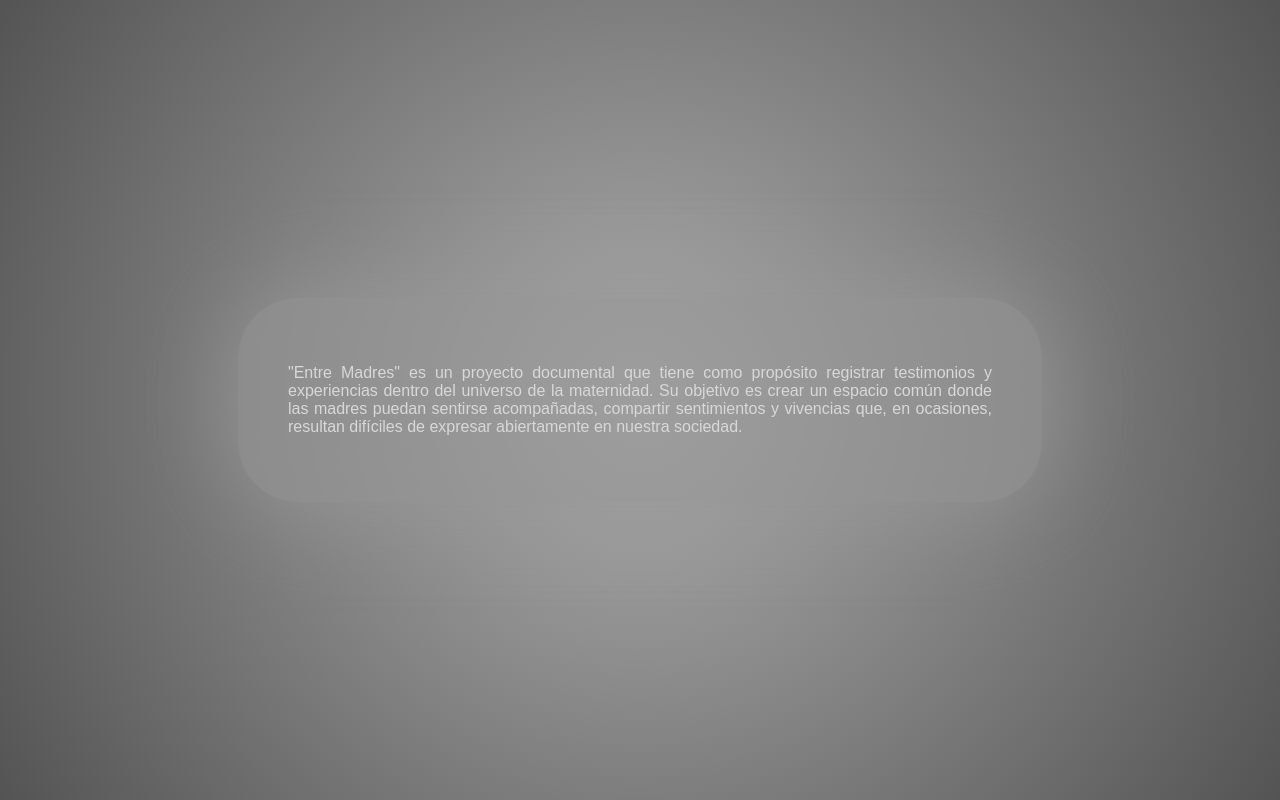
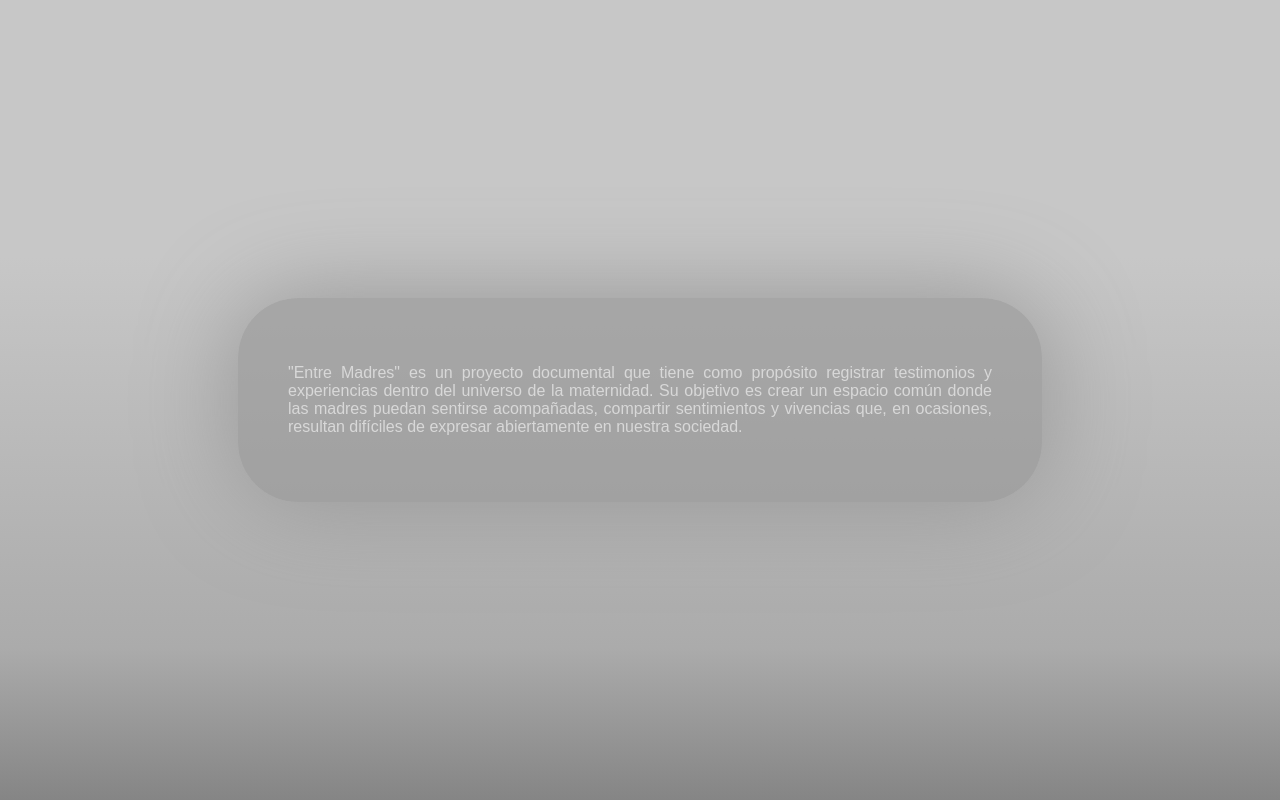
Before and after one commit to agusp8/Entre-Madres, a plain HTML site: page index.html in a window 1280 px wide. Drawn offline with Linux system fonts and the light colour scheme; a web font is replaced by a local one.

Commit message:
Add files via upload

```diff
--- a/index.html
+++ b/index.html
@@ -41,8 +41,8 @@ body {
     margin: 0;
     padding: 0;
     font-family: Arial, sans-serif;
-    background: rgb(172,172,172);
-    background: radial-gradient(circle, rgba(172,172,172,1) 0%, rgba(85,84,84,1) 100%);
+    background: rgb(199,199,199);
+    background: linear-gradient(180deg, rgba(199,199,199,1) 32%, rgba(171,171,171,1) 81%, rgba(133,133,133,1) 100%);
     min-height: 100vh;
     width: 100%;
 }
```
